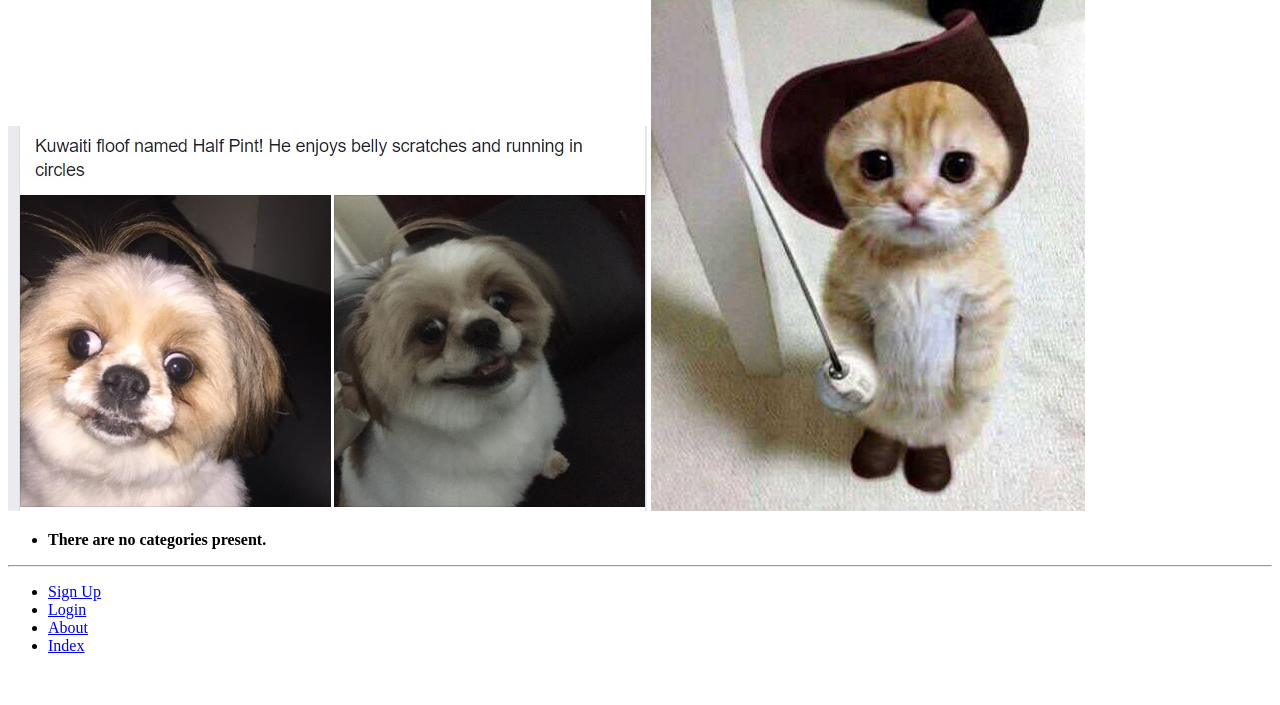
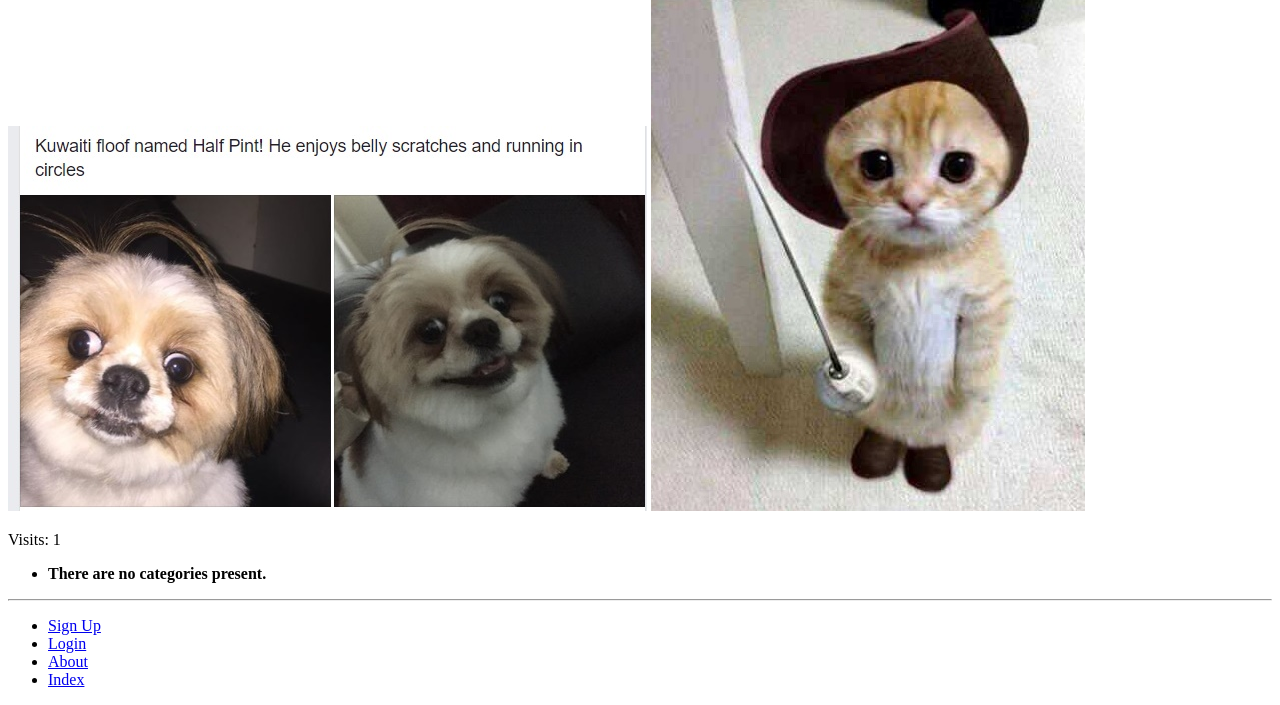
Before and after one commit to ivonnmolnar/tango_with_django_project, a Django app: page /rango/about/ in a window 1280 px wide. Shown: the part 117-822 px from the top of the page. Before the commit the page ends 770 px from the top, so only its background shows below. Run offline with Django 3.2, Linux system fonts and the light colour scheme; data that the repository does not hold is empty.

Commit message:
Chapter 10

```diff
--- a/rango/views.py
+++ b/rango/views.py
@@ -10,23 +10,25 @@ from django.urls import reverse
 from django.contrib.auth import authenticate, login
 from django.contrib.auth.decorators import login_required
 from django.contrib.auth import logout
+from datetime import datetime
 
 
 def index(request):
 
-    # Query the database for a list of ALL categories currently stored.
-    # Order the categories by the number of likes in descending order.
-    # Retrieve the top 5 only -- or all if less than 5.
-    # Place the list in our context_dict dictionary (with our boldmessage!)
-    # that will be passed to the template engine.
     category_list = Category.objects.order_by('-likes')[:5]
     page_list = Page.objects.order_by('-views')[:5]
     context_dict = {}
     context_dict['boldmessage'] = 'Crunchy, creamy, cookie, candy, cupcake!'
     context_dict['categories'] = category_list
     context_dict['pages'] = page_list
-    # Render the response and send it back!
-    return render(request, 'rango/index.html', context=context_dict)
+
+    # Call the helper function to handle the cookies
+    visitor_cookie_handler(request)
+
+    # Obtain our Response object early so we can add cookie information.
+    response = render(request, 'rango/index.html', context=context_dict)
+    # Return response back to the user, updating any cookies that need changed.
+    return response
 
 
 def about(request):
@@ -34,7 +36,12 @@ def about(request):
     print(request.method)
     # prints out the user name, if no one is logged in it prints `AnonymousUser`
     print(request.user)
-    return render(request, 'rango/about.html', {})
+    context_dict = {}
+    # Call the helper function to handle the cookies
+    visitor_cookie_handler(request)
+    context_dict['visits'] = request.session['visits']
+
+    return render(request, 'rango/about.html', context=context_dict)
 
 def show_category(request, category_name_slug):
     # Create a context dictionary which we can pass
@@ -221,3 +228,28 @@ def user_logout(request):
     logout(request)
     # Take the user back to the homepage.
     return redirect(reverse('rango:index'))
+
+# A helper method
+def get_server_side_cookie(request, cookie, default_val=None):
+    val = request.session.get(cookie)
+    if not val:
+        val = default_val
+
+    return val
+
+# Updated the function definition
+def visitor_cookie_handler(request):
+    visits = int(get_server_side_cookie(request, 'visits', '1'))
+    last_visit_cookie = get_server_side_cookie(request, 'last_visit', str(datetime.now()))
+    last_visit_time = datetime.strptime(last_visit_cookie[:-7], '%Y-%m-%d %H:%M:%S')
+    # If it's been more than a day since the last visit...
+    if (datetime.now() - last_visit_time).days > 0:
+        visits = visits + 1
+        # Update the last visit cookie now that we have updated the count
+        request.session['last_visit'] = str(datetime.now())
+    else:
+        # Set the last visit cookie
+        request.session['last_visit'] = last_visit_cookie
+
+    # Update/set the visits cookie
+    request.session['visits'] = visits
--- a/tango_with_django_project/settings.py
+++ b/tango_with_django_project/settings.py
@@ -117,6 +117,8 @@ USE_L10N = True
 
 USE_TZ = True
 
+SESSION_EXPIRE_AT_BROWSER_CLOSE = True
+
 
 # Static files (CSS, JavaScript, Images)
 # https://docs.djangoproject.com/en/2.2/howto/static-files/
--- a/templates/rango/about.html
+++ b/templates/rango/about.html
@@ -14,5 +14,6 @@ About Rango
   <div>
     <img src="{% static 'images/rango.jpg' %}" alt="Picture of Rango" />
     <img src="{{ MEDIA_URL }}cat.jpg" alt="Picture of a Cat" />
+    <p>Visits: {{ visits }}</p>
   </div>
 {% endblock %}
```
Also changed, not shown: README.md.
